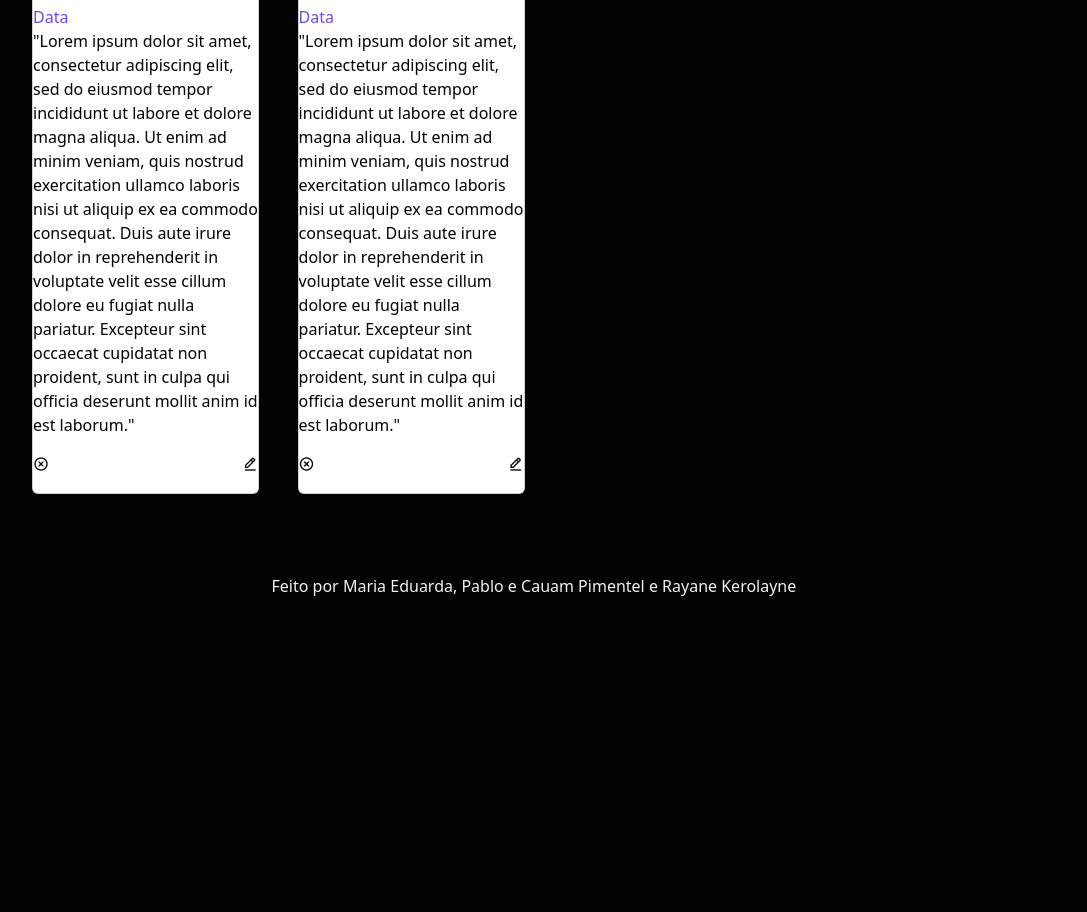
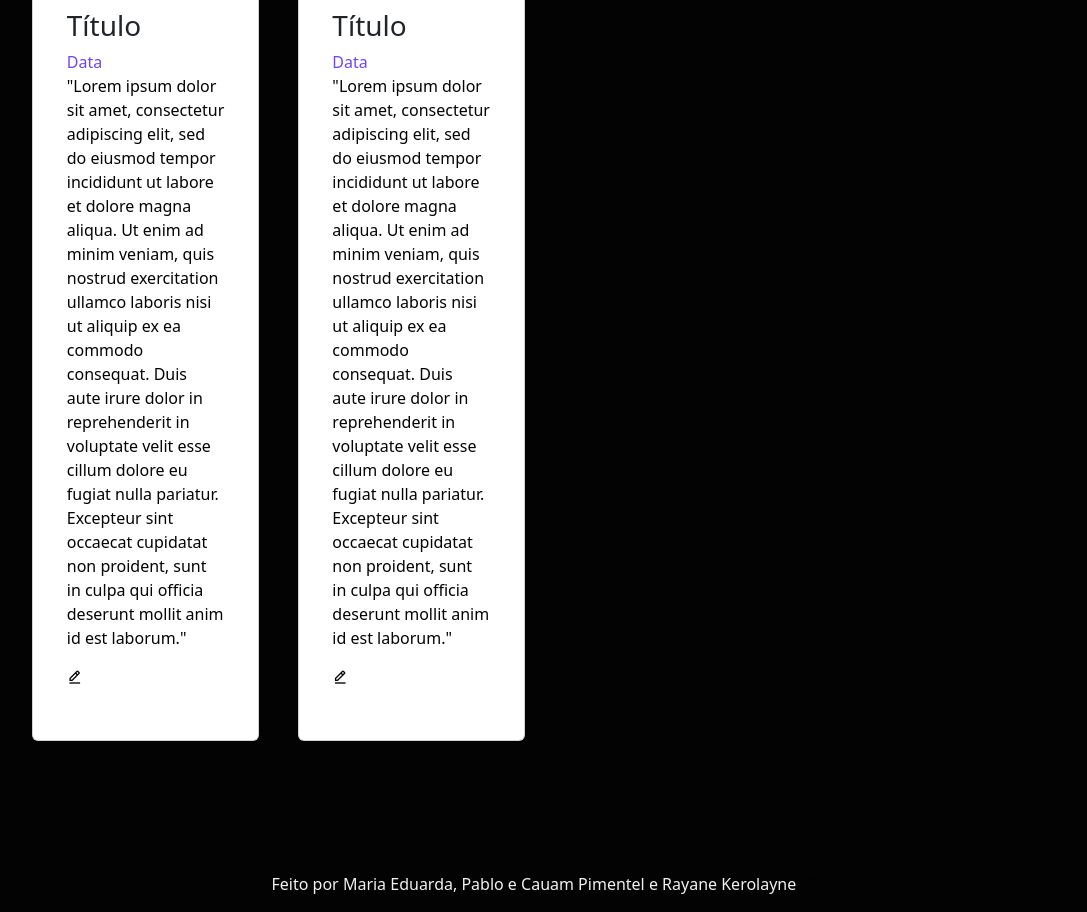
Before and after one commit to mariaesantoss/noties, a plain HTML site: page dashboard.html in a window 1280 px wide. Shown: the part 1007-1919 px from the top of the page, without its empty margins (96-1183 px from the left). Before the commit the page ends 1621 px from the top, so only its background shows below. Drawn offline with nearby package versions, Linux system fonts and the light colour scheme.

Commit message:
Update dashboard.html

```diff
--- a/dashboard.html
+++ b/dashboard.html
@@ -37,39 +37,41 @@
     </header>
 
     <main>
+        <ul>
             <h2>Suas anotações</h2>
+            <button id="criarnota">Criar nota</button>
+        </ul>
 
         <div id="painel">
+
             <div class="card">
                 <i class="bx bx-x"></i>
                 <img src="https://americachip.com/wp-content/uploads/2024/09/Suica-cidades.jpg" class="card-image">
+                <div class="card-body">
                     <h3>Título</h3>
                     <span>Data</span>
                     <p>"Lorem ipsum dolor sit amet, consectetur adipiscing elit, sed do eiusmod tempor incididunt ut labore et dolore magna aliqua. Ut enim ad minim veniam, quis nostrud exercitation ullamco laboris nisi ut aliquip ex ea commodo consequat. Duis aute irure dolor in reprehenderit in voluptate velit esse cillum dolore eu fugiat nulla pariatur. Excepteur sint occaecat cupidatat non proident, sunt in culpa qui officia deserunt mollit anim id est laborum."</p>
                     <ul>
                         <li>
-                        <i class="bx bx-x-circle"></i>
+                            <i class="bx bx-edit-alt"></i>
                         </li>
+                    </ul>
+                </div>
+            </div>
+
+            <div class="card">
+                <i class="bx bx-x"></i>
+                <img src="https://americachip.com/wp-content/uploads/2024/09/Suica-cidades.jpg" class="card-image">
+                <div class="card-body">
+                    <h3>Título</h3>
+                    <span>Data</span>
+                    <p>"Lorem ipsum dolor sit amet, consectetur adipiscing elit, sed do eiusmod tempor incididunt ut labore et dolore magna aliqua. Ut enim ad minim veniam, quis nostrud exercitation ullamco laboris nisi ut aliquip ex ea commodo consequat. Duis aute irure dolor in reprehenderit in voluptate velit esse cillum dolore eu fugiat nulla pariatur. Excepteur sint occaecat cupidatat non proident, sunt in culpa qui officia deserunt mollit anim id est laborum."</p>
+                    <ul>
                         <li>
                             <i class="bx bx-edit-alt"></i>
                         </li>
                     </ul>
                 </div>
-
-            <div class="card">
-                <i class="bx bx-x"></i>
-                <img src="https://americachip.com/wp-content/uploads/2024/09/Suica-cidades.jpg" class="card-image">
-                <h3>Título</h3>
-                <span>Data</span>
-                <p>"Lorem ipsum dolor sit amet, consectetur adipiscing elit, sed do eiusmod tempor incididunt ut labore et dolore magna aliqua. Ut enim ad minim veniam, quis nostrud exercitation ullamco laboris nisi ut aliquip ex ea commodo consequat. Duis aute irure dolor in reprehenderit in voluptate velit esse cillum dolore eu fugiat nulla pariatur. Excepteur sint occaecat cupidatat non proident, sunt in culpa qui officia deserunt mollit anim id est laborum."</p>
-                <ul>
-                    <li>
-                        <i class="bx bx-x-circle"></i>
-                    </li>
-                    <li>
-                        <i class="bx bx-edit-alt"></i>
-                    </li>
-                </ul>
             </div>
         </div>
     </main>
```
Lines whose indentation alone changed are shown as unchanged.
